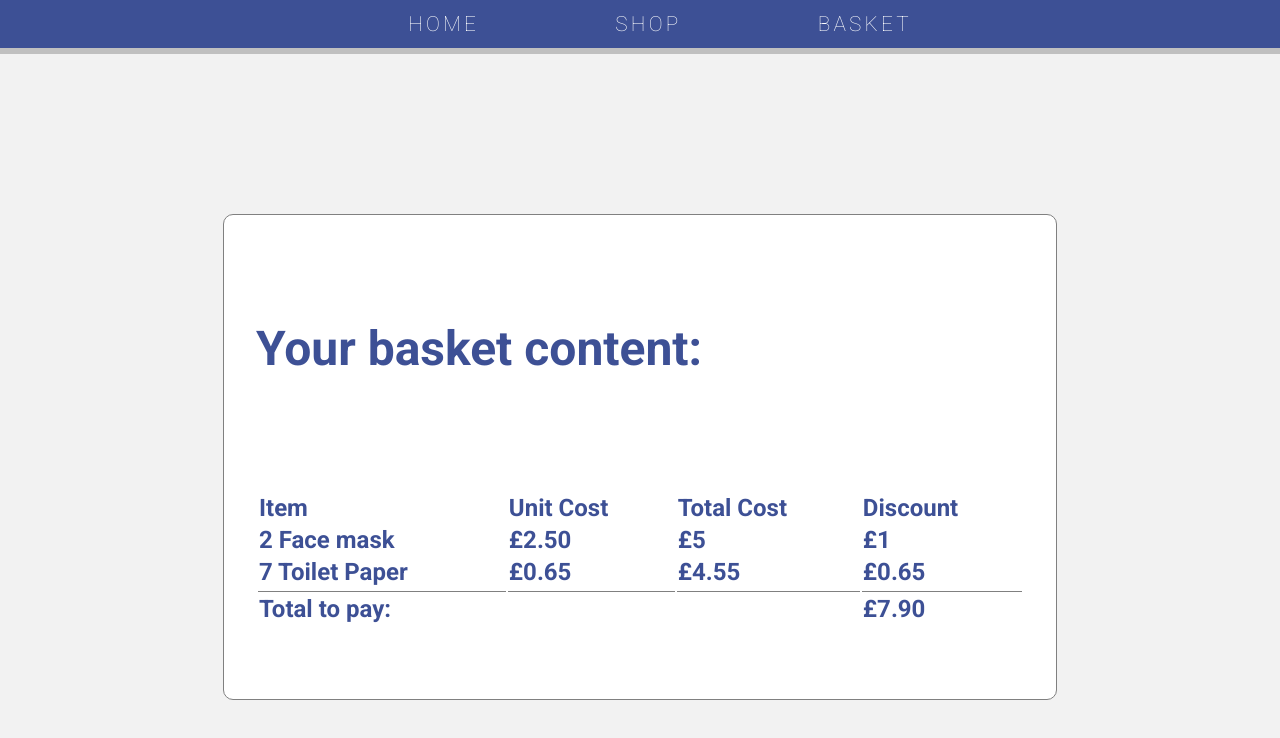
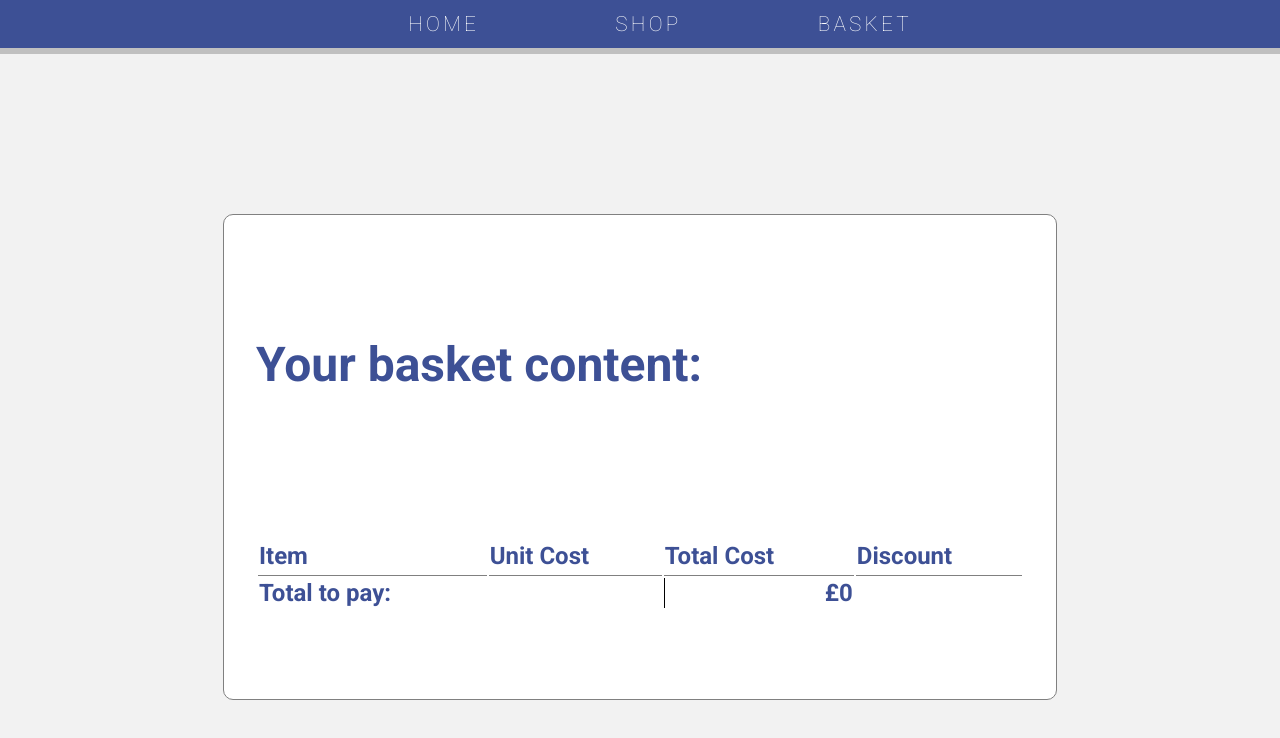
Before and after one commit to PatriceAm/btshop, a React (Create React App) app: page /basket in a window 1280 px wide. Shown: the top 738 px of the page. Built offline with nearby package versions, Linux system fonts and the light colour scheme.

Commit message:
functionlity finished

```diff
--- a/src/components/selectedItem/SelectedItem.css
+++ b/src/components/selectedItem/SelectedItem.css
@@ -113,3 +113,8 @@
 .add_button:hover {
   filter: brightness(1.3);
 }
+
+.align_right {
+  text-align: right;
+  border-left: 1px solid black;
+}
--- a/src/components/selectedItem/SelectedItem.js
+++ b/src/components/selectedItem/SelectedItem.js
@@ -16,7 +16,14 @@ const SelectedItem = () => {
   const prod = store.find((prod) => Number(id) === prod.id);
 
   useEffect(() => {
-    const itemInBasket = {id: prod.id, name: prod.name, qty: quantity};
+    const itemInBasket = {
+      id: prod.id,
+      price: prod.price,
+      name: prod.name,
+      qty: quantity,
+      discApplyAt: prod.discApplyAt,
+      discPrice: prod.discPrice,
+    };
     setBasketToSend(itemInBasket);
   }, [quantity]);
 
@@ -39,7 +46,7 @@ const SelectedItem = () => {
     dispatch(fillBasketR(updatedBasket));
   };
 
-  console.log("kosar", inCart);
+  // console.log("kosar selector", inCart);
   return (
     <div className="selected_collector">
       <div className="selected_container">
--- a/src/components/summary/Basket.js
+++ b/src/components/summary/Basket.js
@@ -1,30 +1,45 @@
 import {useState} from "react";
+import {useSelector} from "react-redux";
 import "./Basket.css";
 
 const Basket = () => {
-  const basketContent = [
-    {
-      id: 1,
-      name: "ZEWA Toilet Paper",
-      price: 0.65,
-      type: "roll",
-      discount: "Buy six rolls for £3.25 ",
-      discApplyAt: 6,
-      discPrice: 0.54167,
-    },
-    {
-      id: 2,
-      name: "TEMPO Face Mask",
-      price: 2.5,
-      type: "each",
-      discount: "Buy 2 for £4 ",
-      discApplyAt: 2,
-      discPrice: 2,
-    },
-  ];
+  const inBasket = useSelector((state) => state.inBasket);
+  // const [totalBasketPay, setTotalBasketPay] = useState(0);
+  let totalBasketPay = 0;
 
-  const [boughtTP, setBoughtTP] = useState();
+  const basketSummary = inBasket.map((item) => {
+    const itemTotal = (Number(item.price) * Number(item.qty)).toFixed(2);
 
+    const discPriceQty =
+      Math.floor(item.qty / item.discApplyAt) * item.discApplyAt;
+
+    const discValue = (
+      discPriceQty * item.price -
+      discPriceQty * item.discPrice
+    ).toFixed(2);
+    const finalPrice = itemTotal - discValue;
+    totalBasketPay = totalBasketPay + finalPrice;
+    return (
+      <tr key={item.id}>
+        <td>
+          {`${item.qty} `}
+          {item.name}
+        </td>
+        <td className="align_right">£{item.price}</td>{" "}
+        <td className="align_right">£{finalPrice}</td>
+        <td className="align_right">£{discValue}</td>
+      </tr>
+    );
+  });
+
+  const totalToPay = (
+    <tr>
+      <td>Total to pay:</td>
+      <td></td>
+      <td className="align_right">£{totalBasketPay}</td>
+      <td></td>
+    </tr>
+  );
   return (
     <div className="basket_container">
       <h1>Your basket content:</h1>
@@ -36,30 +51,14 @@ const Basket = () => {
             <td>Total Cost</td>
             <td>Discount</td>
           </tr>
-          <tr>
-            <td>2 Face mask</td>
-            <td>£2.50</td>
-            <td>£5</td>
-            <td>£1</td>
-          </tr>
-          <tr>
-            <td>7 Toilet Paper</td>
-            <td>£0.65</td>
-            <td>£4.55</td>
-            <td>£0.65</td>
-          </tr>
+          <>{basketSummary}</>
           <tr>
             <td className="lined"></td>
             <td className="lined"></td>
             <td className="lined"></td>
             <td className="lined"></td>
           </tr>
-          <tr>
-            <td>Total to pay:</td>
-            <td></td>
-            <td></td>
-            <td>£7.90</td>
-          </tr>
+          {totalToPay}
         </tbody>
       </table>
     </div>
```
